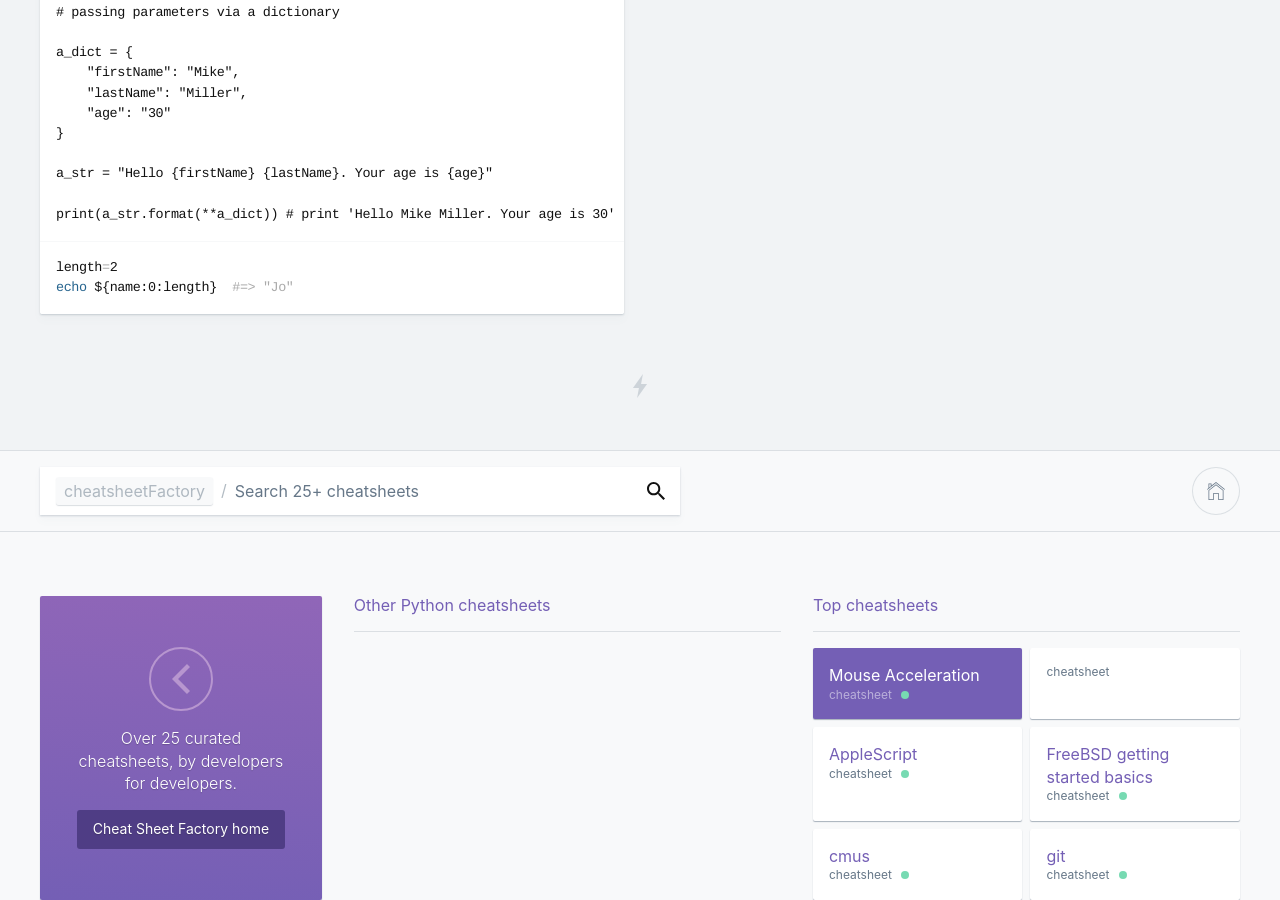
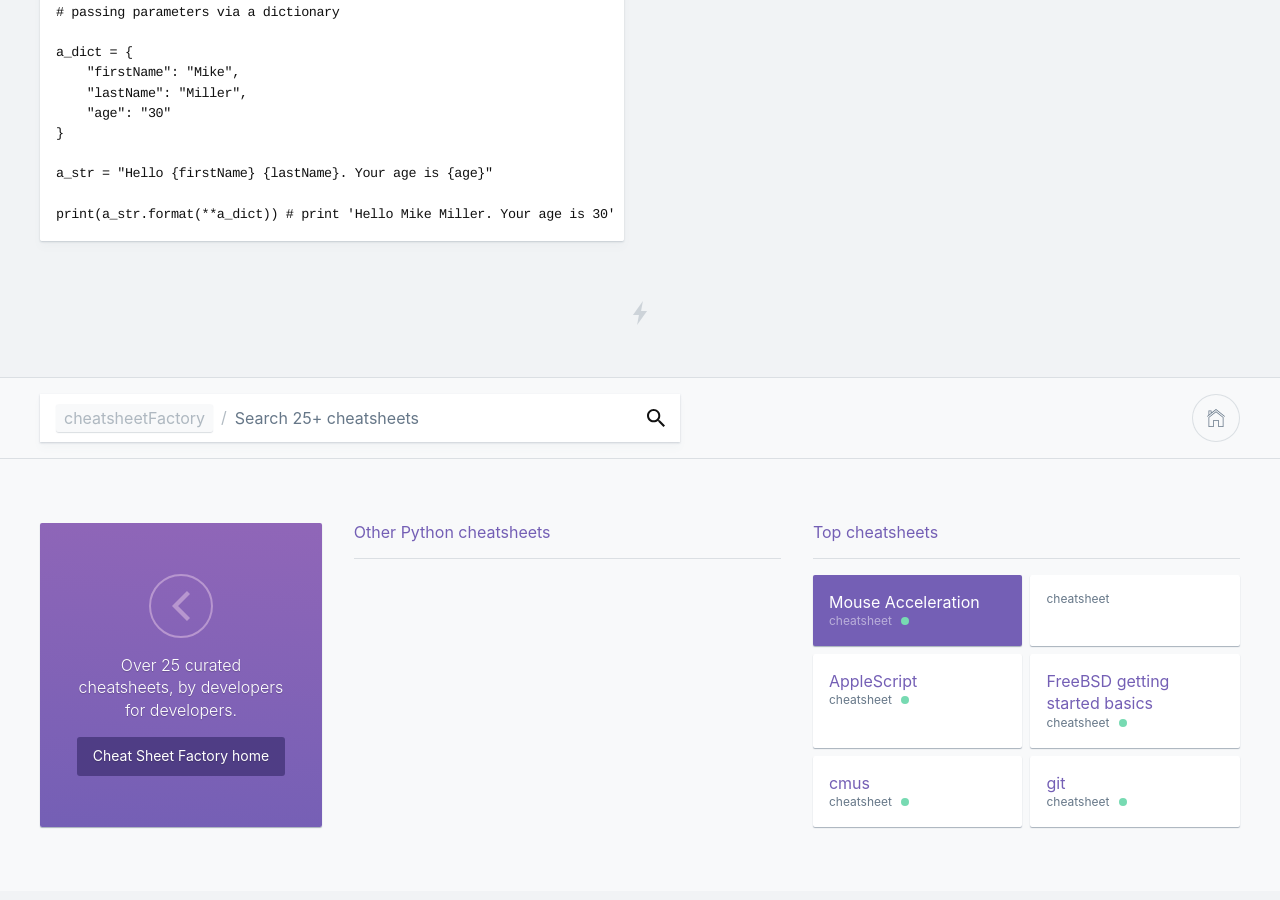
Before and after one commit to kasramp/cheat-sheet-factory, a Jekyll site: the page built from python/python.md, in a window 1280 px wide and 900 px high, scrolled down 839 px. Built offline with Jekyll 4.4.1, drawn with Linux system fonts in a browser that asks for light colours.

Commit message:
Revert the changes

````diff
--- a/python/python.md
+++ b/python/python.md
@@ -67,8 +67,3 @@ a_str = "Hello {firstName} {lastName}. Your age is {age}"
 
 print(a_str.format(**a_dict)) # print 'Hello Mike Miller. Your age is 30'
 ```
-
-```bash
-length=2
-echo ${name:0:length}  #=> "Jo"
-```
````
